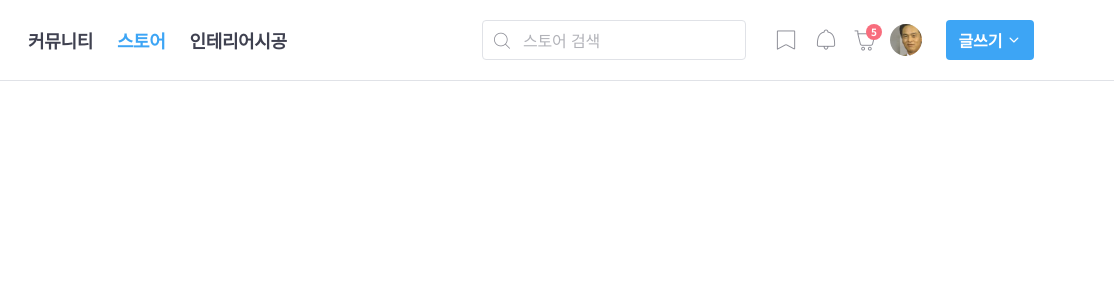
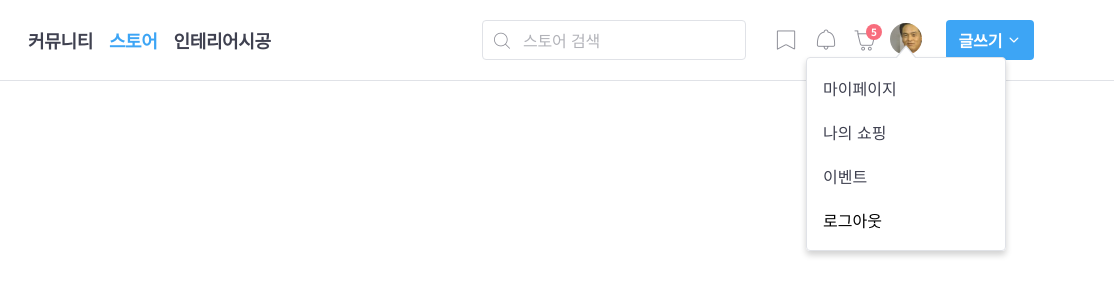
Before and after one commit to sorayeon/tomorrow-house, a website: page index.html in a window 1280 px wide. Shown: the full height of the page, 166-1280 px from the left. Drawn offline with nearby package versions, Linux system fonts and the light colour scheme; files that its build step writes are made by us from their sources; files whose address does not match are found by name.

Commit message:
Mark up and style my-menu

```diff
--- a/index.html
+++ b/index.html
@@ -100,8 +100,9 @@
                     <strong class="badge">5</strong>
                   </a>
 
+                  <div class="my-menu sm-hidden">
                     <button
-                    class="gnb-avatar-button sm-hidden"
+                      class="my-menu-button is-active"
                       type="button"
                       aria-label="마이메뉴 열기 버튼"
                     >
@@ -112,6 +113,16 @@
                         />
                       </div>
                     </button>
+
+                    <div class="my-menu-content">
+                      <ul class="my-menu-list">
+                        <li class="my-menu-item"><a href="/">마이페이지</a></li>
+                        <li class="my-menu-item"><a href="/">나의 쇼핑</a></li>
+                        <li class="my-menu-item"><a href="/">이벤트</a></li>
+                        <li class="my-menu-item"><button type="button">로그아웃</button></a></li>
+                      </ul>
+                    </div>
+                  </div>
                 </div>
 
                 <!--  NOTE: 로그인을 하지 않은 경우 -->
--- a/styles/components/_gnb-nav.scss
+++ b/styles/components/_gnb-nav.scss
@@ -2,11 +2,11 @@
   $padding: 8px;
   &-list {
     @include flexbox(start);
-    margin-left: -($padding);
+    margin-left: -#{$padding};
   }
 
   &-item {
-    margin-right: 24px - ($padding * 2);
+    margin-right: 24px - #{$padding * 2};
 
     &.is-active,
     &:hover {
--- /dev/null
+++ b/styles/components/_my-menu.scss
@@ -0,0 +1,53 @@
+.my-menu {
+  $tooltip-size: 12px;
+
+  position: relative;
+  &-content {
+    @include pos-center-x;
+    box-shadow: $dropdown-shadow;
+    border-radius: 4px;
+    &::before,
+    &::after {
+      @include pos-center-x;
+      top: -#{$tooltip-size * 2};
+      display: block;
+      content: '';
+      width: 0;
+      height: 0;
+      border-top: $tooltip-size solid transparent;
+      border-right: 10px solid transparent;
+      border-bottom: $tooltip-size solid transparent;
+      border-left: 10px solid transparent;
+    }
+
+    &::before {
+      border-bottom-color: $border;
+    }
+
+    &::after {
+      top: -#{$tooltip-size * 2 - 2px};
+      border-bottom-color: $white;
+    }
+  }
+  &-list {
+    width: 200px;
+    padding: 8px;
+    background-color: $white;
+    border: 1px solid $border;
+    border-radius: 4px;
+  }
+  &-item {
+    a,
+    button {
+      @include flexbox(start);
+      width: 100%;
+      height: 44px;
+      padding: 0 8px;
+      border-radius: 2px;
+
+      &:hover {
+        background-color: $background;
+      }
+    }
+  }
+}
--- a/styles/main.scss
+++ b/styles/main.scss
@@ -1,6 +1,7 @@
 @import './constants/colors';
 @import './constants/typography';
 @import './constants/breakpoints';
+@import './constants/box-shadows';
 
 @import './base/fonts';
 @import './base/normalize';
@@ -23,6 +24,7 @@
 
 @import './components/gnb-nav';
 @import './components/gnb-icon-buttons';
+@import './components/my-menu';
 
 @import './layouts/grids';
 @import './layouts/gnb';
```
Lines whose indentation alone changed are shown as unchanged.
